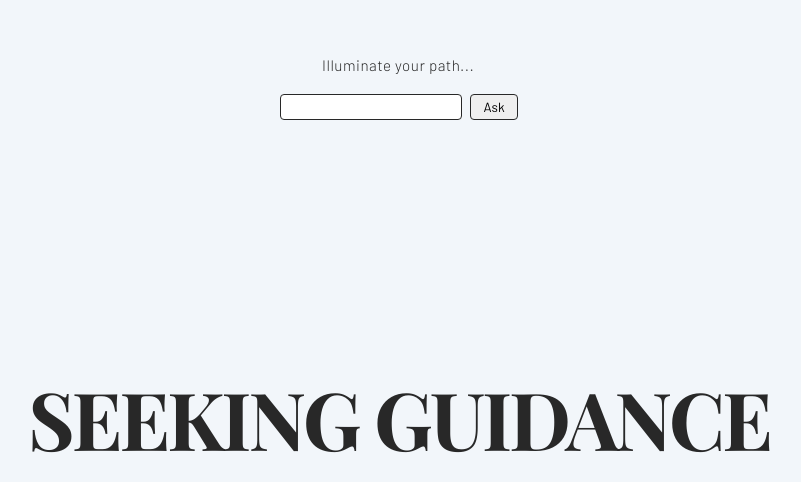
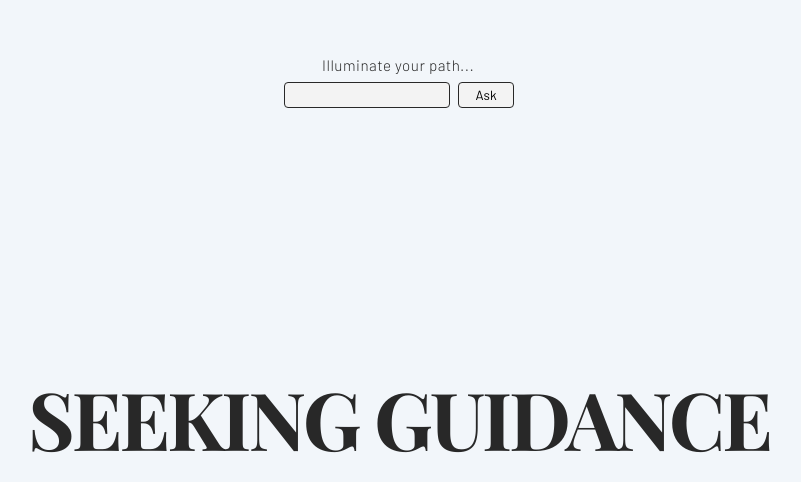
Before and after one commit to ronniekram/seeking-guidance, a React (Create React App) app in the folder client/: page / in a window 1280 px wide. Shown: the part 326-808 px from the top of the page, without its empty margins (241-1042 px from the left). Built offline with nearby package versions, Linux system fonts and the light colour scheme; no server answers.

Commit message:
adding hamburger menu

```diff
--- a/client/src/assets/styles/variables.scss
+++ b/client/src/assets/styles/variables.scss
@@ -10,3 +10,7 @@ $secondary: #282828;
 $accent: #D93208;
 $yellow: #FBDB5B;
 $blue: #80C3FF;
+$white: #FFFDEB;
+
+$cardBorder: #FFF6D6;
+$focusRing: #B6CCE2;
--- a/client/src/components/App.js
+++ b/client/src/components/App.js
@@ -2,6 +2,7 @@ import React, { useEffect } from 'react';
 import { useDispatch } from 'react-redux';
 import { BrowserRouter as Router, Switch, Route, NavLink } from 'react-router-dom';
 
+import Nav from './layout/Nav';
 import Draws from './draws/Draws';
 import Draw from './draws/Draw';
 import DrawForm from './draws/DrawForm';
@@ -22,6 +23,11 @@ const App = () => {
   return (
     <div className={styles.app}>
       <Router>
+
+        <div className={styles.burger}>
+          <Nav />
+        </div>
+
         <Switch>
           <Route exact path="/" component={DrawForm} />
           <Route exact path="/draws" component={Draws} />
--- a/client/src/components/cards/assets/cards.module.scss
+++ b/client/src/components/cards/assets/cards.module.scss
@@ -27,7 +27,7 @@
         max-width: 85%;
         width: 85%;
         height: auto;
-        border: 8px solid #FFF6D6;
+        border: 8px solid $cardBorder;
         border-radius: .5rem;
         filter: contrast(109%) brightness(109%) drop-shadow(0px 4px 4px rgba(0, 0, 0, 0.25));;
       }
--- a/client/src/components/draws/DrawForm.js
+++ b/client/src/components/draws/DrawForm.js
@@ -11,8 +11,12 @@ const DrawForm = () => {
 
   const handleSubmit = (e) => {
     e.preventDefault();
-    dispatch(postDraw({ question }, history));
-    setQuestion('');
+    if (question !== '') {
+      dispatch(postDraw({ question }, history));
+      setQuestion('');
+    } else {
+      setQuestion('You have to ask something...')
+    }
   };
 
   return (
--- a/client/src/components/draws/assets/drawform.module.css
+++ b/client/src/components/draws/assets/drawform.module.css
@@ -8,21 +8,26 @@
 }
 .container form input {
   margin: 0.25rem;
-  padding: 0.25rem 0.75rem;
+  padding: 0.25rem 0.25rem;
+  background: #F3F3F3;
   font-family: "Barlow";
   border: 1px solid #282828;
   border-radius: 4px;
 }
+.container form input:focus, .container form button:focus {
+  outline: 2px solid #B6CCE2;
+}
 .container form button {
   margin: 0.25rem;
-  padding: 0.25rem 0.75rem;
+  padding: 0.25rem 1rem;
+  background: #F3F3F3;
   font-family: "Barlow";
   border: 1px solid #282828;
   border-radius: 4px;
 }
 .container .illuminate {
   padding: 0;
-  margin: 1rem;
+  margin: 0.25rem 1rem;
   width: 18ch;
   -webkit-animation: typing 2s steps(22), blink 0.5s step-end infinite alternate;
           animation: typing 2s steps(22), blink 0.5s step-end infinite alternate;
--- a/client/src/components/draws/assets/drawform.module.scss
+++ b/client/src/components/draws/assets/drawform.module.scss
@@ -8,18 +8,23 @@
   justify-content: center;
 
   form {
-
     input {
       margin: .25rem;
-      padding: .25rem .75rem;
+      padding: .25rem .25rem;
+      background: $white;
       font-family: $primaryFont;
       border: 1px solid $secondary;
       border-radius: 4px;
     }
 
+    input:focus, button:focus {
+      outline: 2px solid $focusRing;
+    }
+
     button {
       margin: .25rem;
-      padding: .25rem .75rem;
+      padding: .25rem 1rem;
+      background: $white;
       font-family: $primaryFont;
       border: 1px solid $secondary;
       border-radius: 4px;
@@ -28,7 +33,7 @@
 
   .illuminate {
     padding: 0;
-    margin: 1rem;
+    margin: .25rem 1rem;
     width: 18ch;
     animation: typing 2s steps(22), blink .5s step-end infinite alternate;
     white-space: nowrap;
--- a/client/src/components/layout/Nav.js
+++ b/client/src/components/layout/Nav.js
@@ -11,7 +11,7 @@ const Nav = () => {
         active={active}
         burger="minus"
         color="#D93208"
-        scale={1.25}
+        scale={.75}
       />
     </div>
   );
```
